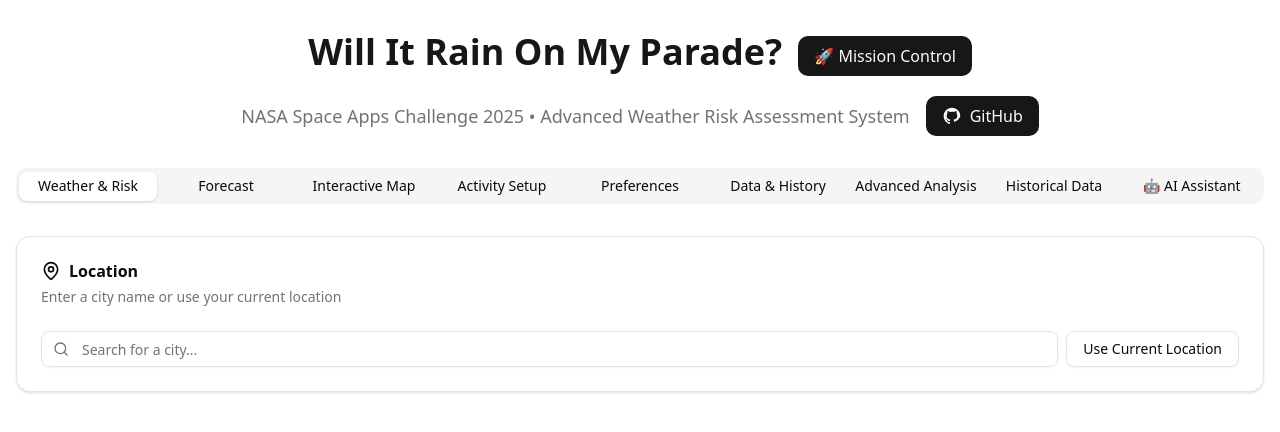
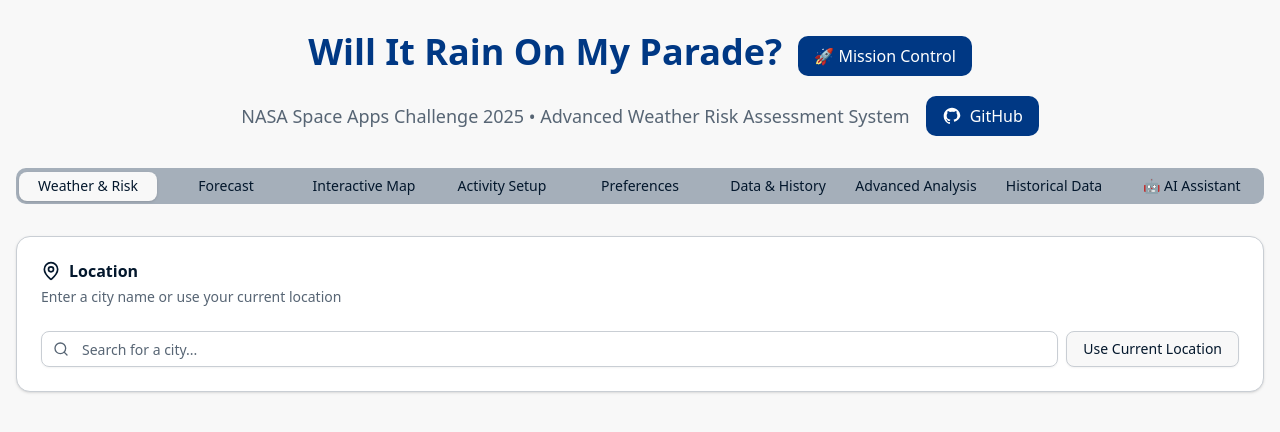
Before and after one commit to ShakilAnowerSamrat/Climaxplore, a Next.js app: page / in a window 1280 px wide. Shown: the top 432 px of the page. Built offline with nearby package versions, Linux system fonts and the light colour scheme.

Commit message:
feat: apply NASA-inspired color scheme
Update globals.css with new color palette and ensure accessibility.

Co-authored-by: Shakil Anower Samrat <74680117+ShakilAnowerSamrat@users.noreply.github.com>

```diff
--- a/app/globals.css
+++ b/app/globals.css
@@ -2,74 +2,76 @@
 @import "tw-animate-css";
 
 :root {
-  --background: oklch(1 0 0);
-  --foreground: oklch(0.145 0 0);
-  --card: oklch(1 0 0);
-  --card-foreground: oklch(0.145 0 0);
+  /* NASA-inspired color palette for light mode */
+  --background: oklch(0.98 0 0); /* Near white */
+  --foreground: oklch(0.2 0.05 250); /* NASA Blue dark */
+  --card: oklch(1 0 0); /* Pure white */
+  --card-foreground: oklch(0.2 0.05 250); /* NASA Blue dark */
   --popover: oklch(1 0 0);
-  --popover-foreground: oklch(0.145 0 0);
-  --primary: oklch(0.205 0 0);
-  --primary-foreground: oklch(0.985 0 0);
-  --secondary: oklch(0.97 0 0);
-  --secondary-foreground: oklch(0.205 0 0);
-  --muted: oklch(0.97 0 0);
-  --muted-foreground: oklch(0.556 0 0);
-  --accent: oklch(0.97 0 0);
-  --accent-foreground: oklch(0.205 0 0);
-  --destructive: oklch(0.577 0.245 27.325);
-  --destructive-foreground: oklch(0.577 0.245 27.325);
-  --border: oklch(0.922 0 0);
-  --input: oklch(0.922 0 0);
-  --ring: oklch(0.708 0 0);
-  --chart-1: oklch(0.646 0.222 41.116);
-  --chart-2: oklch(0.6 0.118 184.704);
-  --chart-3: oklch(0.398 0.07 227.392);
-  --chart-4: oklch(0.828 0.189 84.429);
-  --chart-5: oklch(0.769 0.188 70.08);
+  --popover-foreground: oklch(0.2 0.05 250);
+  --primary: oklch(0.35 0.15 250); /* NASA Blue #0B3D91 */
+  --primary-foreground: oklch(1 0 0); /* White */
+  --secondary: oklch(0.75 0.02 250); /* Star Silver */
+  --secondary-foreground: oklch(0.2 0.05 250);
+  --muted: oklch(0.75 0.02 250); /* Star Silver */
+  --muted-foreground: oklch(0.5 0.03 250);
+  --accent: oklch(0.6 0.15 200); /* Cosmic Cyan #1B9AAA */
+  --accent-foreground: oklch(1 0 0);
+  --destructive: oklch(0.55 0.25 25); /* NASA Red #FC3D21 */
+  --destructive-foreground: oklch(1 0 0);
+  --border: oklch(0.85 0.01 250);
+  --input: oklch(0.85 0.01 250);
+  --ring: oklch(0.35 0.15 250); /* NASA Blue */
+  --chart-1: oklch(0.35 0.15 250); /* NASA Blue */
+  --chart-2: oklch(0.6 0.15 200); /* Cosmic Cyan */
+  --chart-3: oklch(0.45 0.2 290); /* Galaxy Purple #5C2E91 */
+  --chart-4: oklch(0.8 0.15 85); /* Sun Glow #FFD700 */
+  --chart-5: oklch(0.55 0.25 25); /* NASA Red */
   --radius: 0.625rem;
-  --sidebar: oklch(0.985 0 0);
-  --sidebar-foreground: oklch(0.145 0 0);
-  --sidebar-primary: oklch(0.205 0 0);
-  --sidebar-primary-foreground: oklch(0.985 0 0);
-  --sidebar-accent: oklch(0.97 0 0);
-  --sidebar-accent-foreground: oklch(0.205 0 0);
-  --sidebar-border: oklch(0.922 0 0);
-  --sidebar-ring: oklch(0.708 0 0);
+  --sidebar: oklch(0.98 0 0);
+  --sidebar-foreground: oklch(0.2 0.05 250);
+  --sidebar-primary: oklch(0.35 0.15 250);
+  --sidebar-primary-foreground: oklch(1 0 0);
+  --sidebar-accent: oklch(0.6 0.15 200);
+  --sidebar-accent-foreground: oklch(1 0 0);
+  --sidebar-border: oklch(0.85 0.01 250);
+  --sidebar-ring: oklch(0.35 0.15 250);
 }
 
 .dark {
-  --background: oklch(0.145 0 0);
-  --foreground: oklch(0.985 0 0);
-  --card: oklch(0.145 0 0);
-  --card-foreground: oklch(0.985 0 0);
-  --popover: oklch(0.145 0 0);
-  --popover-foreground: oklch(0.985 0 0);
-  --primary: oklch(0.985 0 0);
-  --primary-foreground: oklch(0.205 0 0);
-  --secondary: oklch(0.269 0 0);
-  --secondary-foreground: oklch(0.985 0 0);
-  --muted: oklch(0.269 0 0);
-  --muted-foreground: oklch(0.708 0 0);
-  --accent: oklch(0.269 0 0);
-  --accent-foreground: oklch(0.985 0 0);
-  --destructive: oklch(0.396 0.141 25.723);
-  --destructive-foreground: oklch(0.637 0.237 25.331);
-  --border: oklch(0.269 0 0);
-  --input: oklch(0.269 0 0);
-  --ring: oklch(0.439 0 0);
-  --chart-1: oklch(0.488 0.243 264.376);
-  --chart-2: oklch(0.696 0.17 162.48);
-  --chart-3: oklch(0.769 0.188 70.08);
-  --chart-4: oklch(0.627 0.265 303.9);
-  --chart-5: oklch(0.645 0.246 16.439);
-  --sidebar: oklch(0.205 0 0);
-  --sidebar-foreground: oklch(0.985 0 0);
-  --sidebar-primary: oklch(0.488 0.243 264.376);
-  --sidebar-primary-foreground: oklch(0.985 0 0);
-  --sidebar-accent: oklch(0.269 0 0);
-  --sidebar-accent-foreground: oklch(0.985 0 0);
-  --sidebar-border: oklch(0.269 0 0);
-  --sidebar-ring: oklch(0.439 0 0);
+  /* NASA-inspired color palette for dark mode (space theme) */
+  --background: oklch(0.1 0 0); /* Jet Black space */
+  --foreground: oklch(0.98 0 0); /* White */
+  --card: oklch(0.15 0.02 250); /* Dark blue-black */
+  --card-foreground: oklch(0.98 0 0);
+  --popover: oklch(0.12 0.02 250);
+  --popover-foreground: oklch(0.98 0 0);
+  --primary: oklch(0.5 0.2 250); /* Bright NASA Blue */
+  --primary-foreground: oklch(1 0 0);
+  --secondary: oklch(0.25 0.03 250); /* Dark gray-blue */
+  --secondary-foreground: oklch(0.98 0 0);
+  --muted: oklch(0.25 0.03 250);
+  --muted-foreground: oklch(0.7 0.02 250); /* Star Silver */
+  --accent: oklch(0.65 0.18 200); /* Bright Cosmic Cyan */
+  --accent-foreground: oklch(0.1 0 0);
+  --destructive: oklch(0.6 0.28 25); /* Bright NASA Red */
+  --destructive-foreground: oklch(1 0 0);
+  --border: oklch(0.25 0.03 250);
+  --input: oklch(0.25 0.03 250);
+  --ring: oklch(0.5 0.2 250);
+  --chart-1: oklch(0.5 0.2 250); /* NASA Blue */
+  --chart-2: oklch(0.65 0.18 200); /* Cosmic Cyan */
+  --chart-3: oklch(0.55 0.22 290); /* Galaxy Purple */
+  --chart-4: oklch(0.85 0.18 85); /* Sun Glow */
+  --chart-5: oklch(0.6 0.28 25); /* NASA Red */
+  --sidebar: oklch(0.12 0.02 250);
+  --sidebar-foreground: oklch(0.98 0 0);
+  --sidebar-primary: oklch(0.5 0.2 250);
+  --sidebar-primary-foreground: oklch(1 0 0);
+  --sidebar-accent: oklch(0.65 0.18 200);
+  --sidebar-accent-foreground: oklch(0.1 0 0);
+  --sidebar-border: oklch(0.25 0.03 250);
+  --sidebar-ring: oklch(0.5 0.2 250);
 }
 
 @theme inline {
--- a/components/ai-insights-panel.tsx
+++ b/components/ai-insights-panel.tsx
@@ -99,7 +99,7 @@ export default function AIInsightsPanel({
       <div className="flex items-center justify-between">
         <div className="flex items-center gap-2">
           <Brain className="h-5 w-5 text-cyan-400" />
-          <h3 className="text-lg font-semibold text-slate-900 dark:text-white">AI Weather Intelligence</h3>
+          <h3 className="text-lg font-semibold dark:text-white bg-primary text-primary">AI Weather Intelligence</h3>
           <Badge
             variant="outline"
             className="border-cyan-500/50 text-cyan-600 dark:text-cyan-400 bg-cyan-500/10 dark:bg-cyan-500/20"
```
